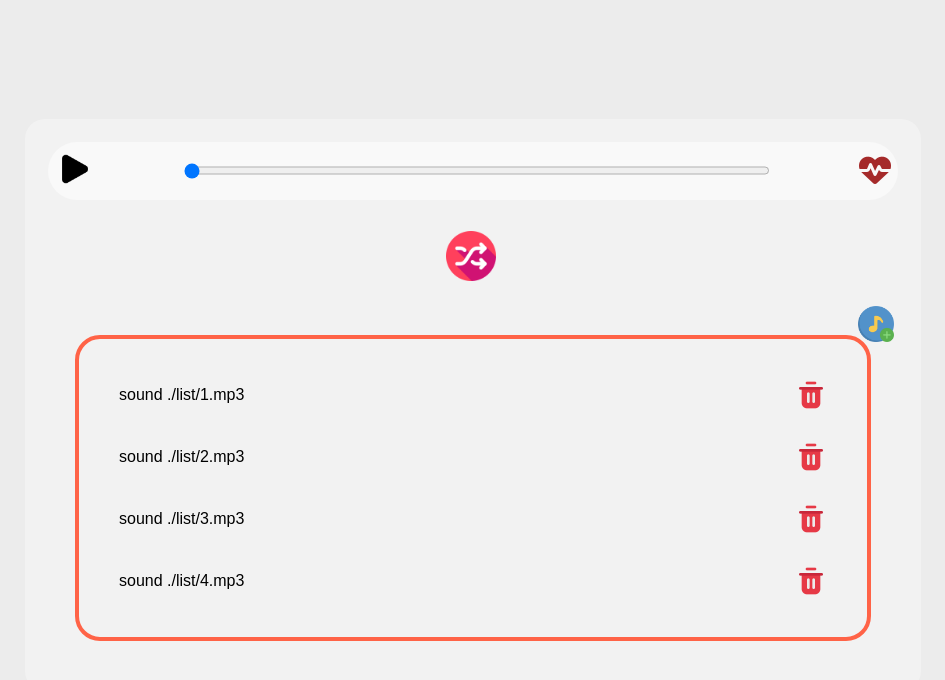
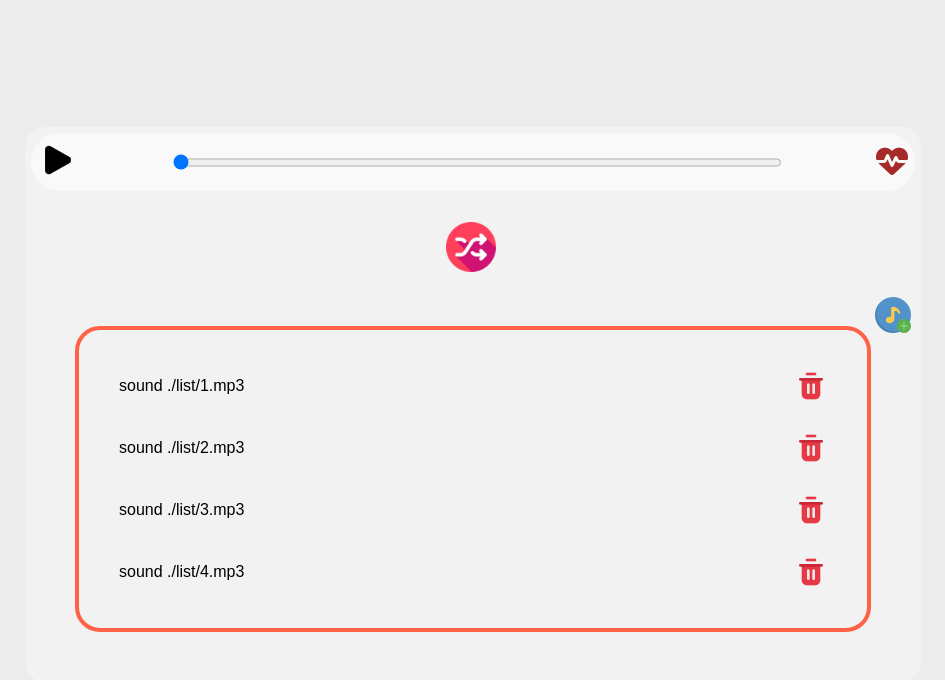
Before and after one commit to Hijazi01/Media-Player, a plain HTML site: page index.html in a window 1280 px wide. Shown: the whole page, without its empty margins (167-1112 px from the left). Drawn offline with Linux system fonts and the light colour scheme.

Commit message:
edit-addbtn

```diff
--- a/index.html
+++ b/index.html
@@ -19,7 +19,7 @@
       data-aos-mirror="true"
       data-aos-once="false"
       data-aos-anchor-placement="top-center">
-      <form class="text-center" style="margin:23px;"   >
+      <form class="text-center" style="margin:6px;"   >
               <audio id="sound" >
                   <source  id="srcaudio" src="" type="audio/mpeg" >
                 Your browser does not support the audio element.
```
Also changed, not shown: style.css (+3 -32 lines).
